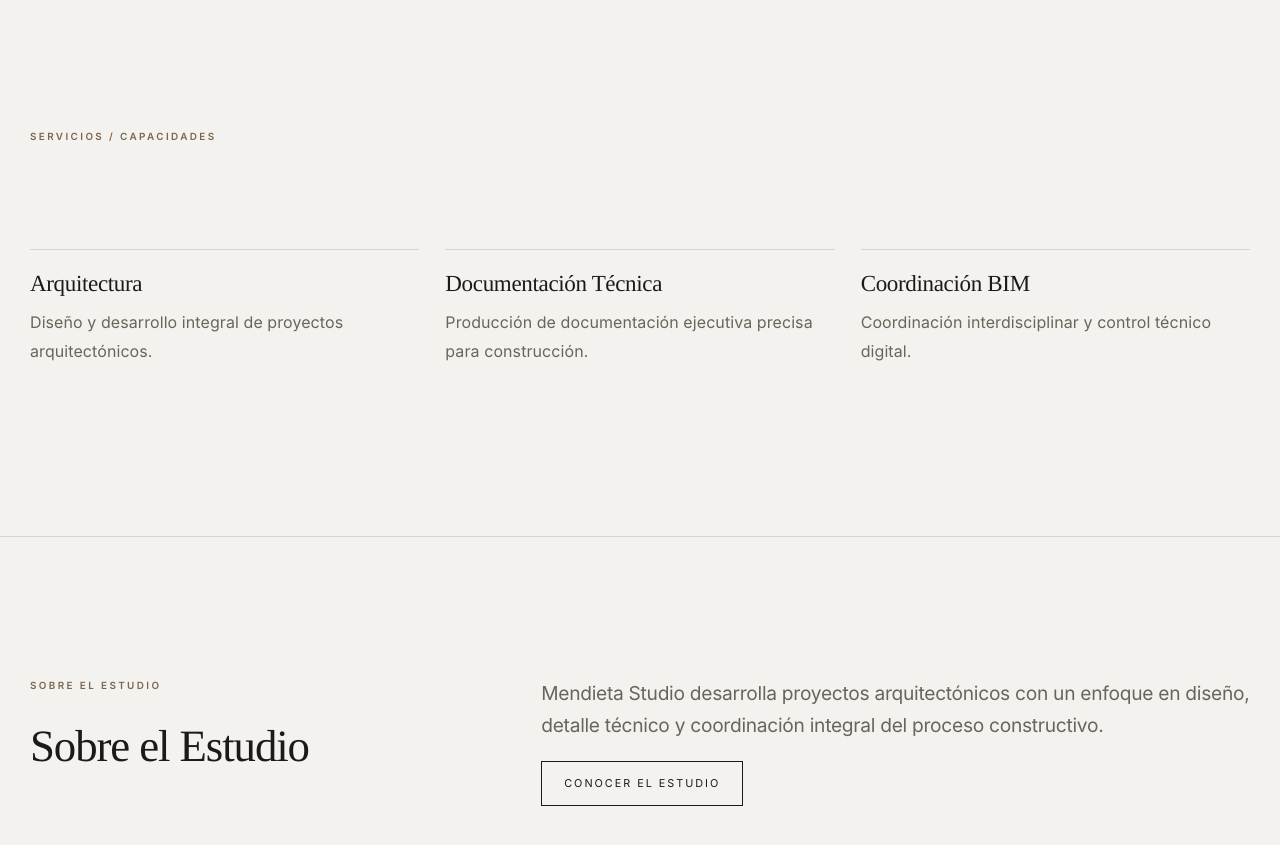
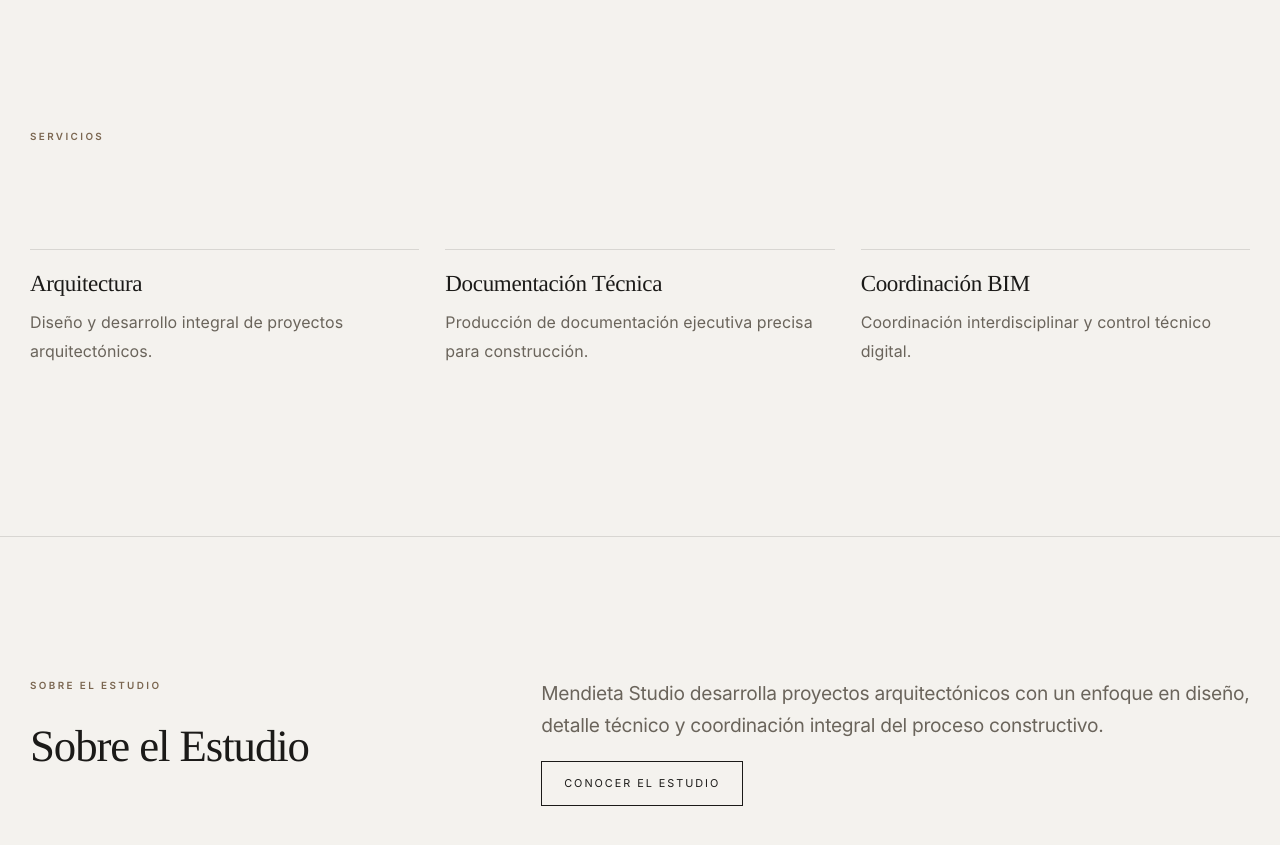
Before and after one commit to richimenvic/mendieta-studio-web, a React (Vite) app: page / in a window 1280 px wide. Shown: the part 1900-2745 px from the top of the page. Built offline with nearby package versions, Linux system fonts and the light colour scheme.

Commit message:
Actualiza kicker de servicios en Home

```diff
--- a/src/pages/Home.jsx
+++ b/src/pages/Home.jsx
@@ -49,7 +49,7 @@ export default function Home() {
       <section className="section">
         <div className="wrap">
           <div className="section-head">
-            <div className="kicker">Servicios / Capacidades</div>
+            <div className="kicker">Servicios</div>
           </div>
           <div className="home-services-grid">
             <article className="box home-service-card"><h3>Arquitectura</h3><p>Diseño y desarrollo integral de proyectos arquitectónicos.</p></article>
```
